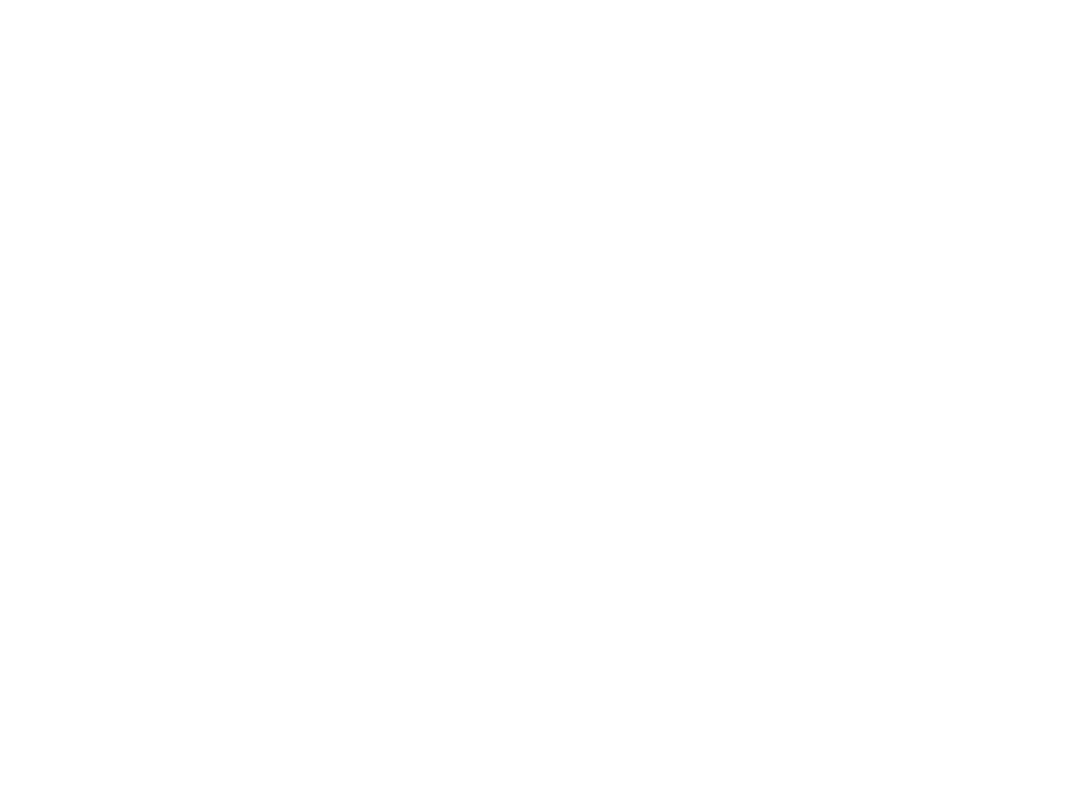
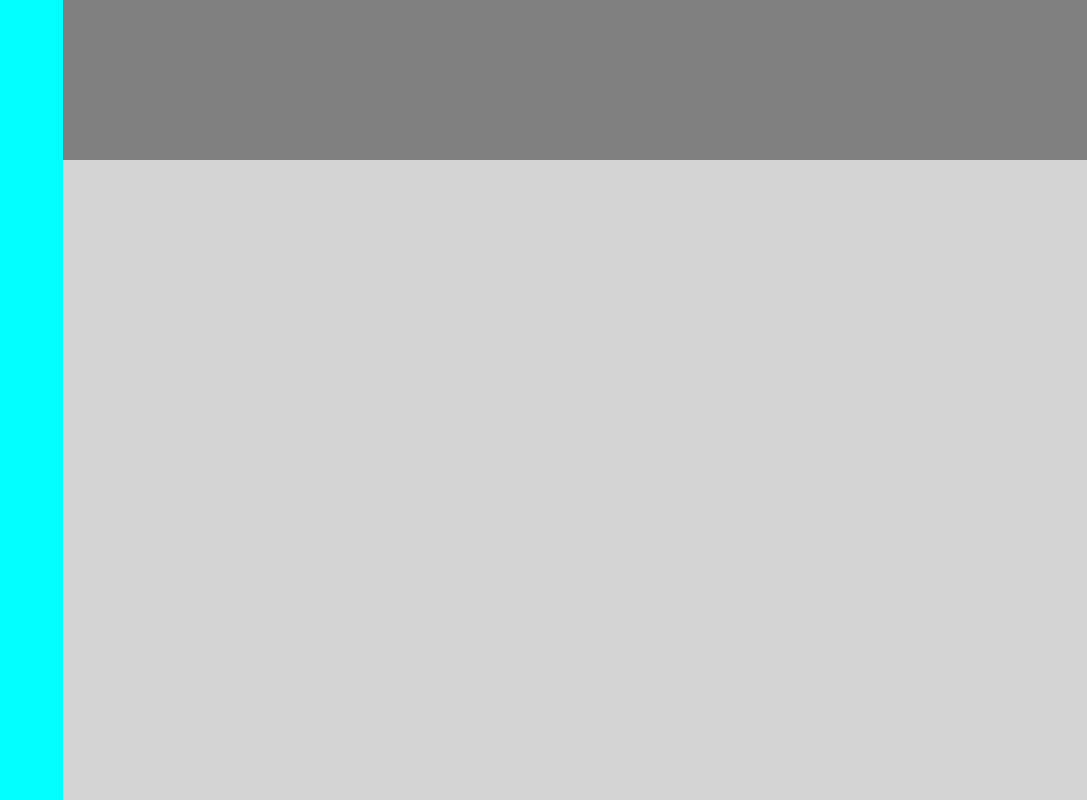
Before and after one commit to joelstoppa/admin-dashboard, a plain HTML site: page index.html in a window 1280 px wide. Shown: the whole page, without its empty margins (193-1280 px from the left). Drawn offline with Linux system fonts and the light colour scheme.

Commit message:
Add basic layout

```diff
--- a/index.html
+++ b/index.html
@@ -8,6 +8,10 @@
     <link rel="stylesheet" href="styles.css">
 </head>
 <body>
-
+    <div id="container">
+        <div id="side-bar"></div>
+        <div id="header"></div>
+        <div id="main-content"></div>
+    </div>
 </body>
 </html>
--- a/styles.css
+++ b/styles.css
@@ -0,0 +1,25 @@
+* {
+    margin: 0;
+    padding: 0;
+}
+
+#container {
+    height: 100vh;
+    display: grid;
+    grid-template-columns: 1fr 4fr;
+    grid-template-rows: repeat(5, 1fr);
+}
+
+#side-bar {
+    background-color: aqua;
+    grid-row: 1 / 6;
+}
+
+#header {
+    background-color: gray;
+}
+
+#main-content {
+    background-color: lightgrey;
+    grid-row: 2 / 6;
+}
```
